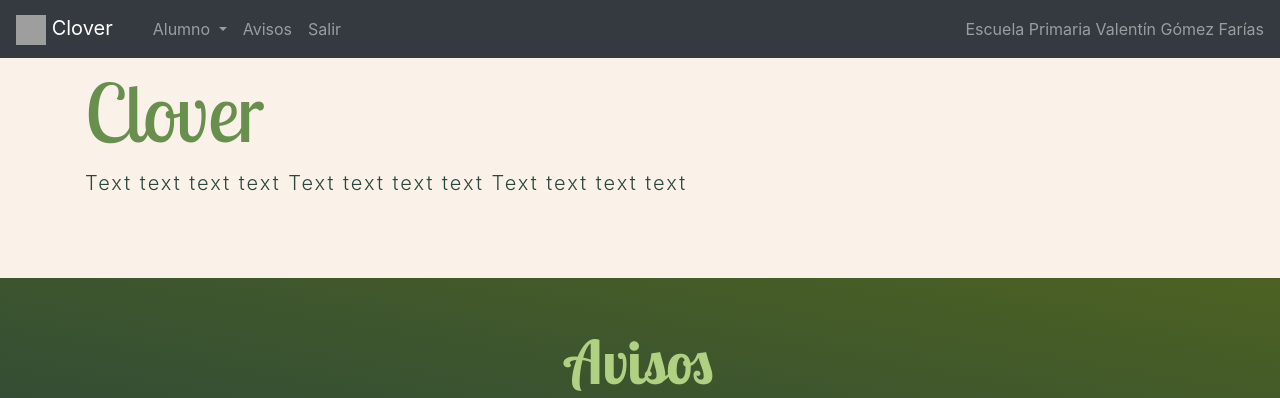
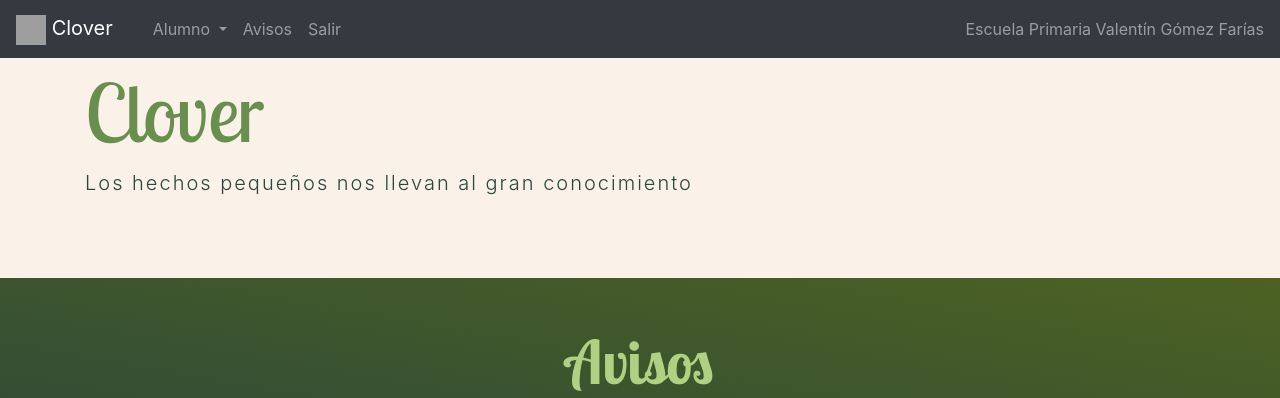
Before and after one commit to toshiyaDEG/Clover_R, a Django app: template index/templates/avisos/avisos.html in a window 1280 px wide. Shown: the top 398 px of the page. Run offline with Django 3.2, Linux system fonts and the light colour scheme; the template is opened without the code that fills it, so the values that code supplies are empty; style sheets or scripts are compiled from the project's sources; grey boxes are pictures that could not be loaded.

Commit message:
Añadiendo quote al main

```diff
--- a/index/templates/avisos/base.html
+++ b/index/templates/avisos/base.html
@@ -63,7 +63,7 @@
         <div class="jumbotron jumbotron-fluid mb-0">
             <div class="container">
                 <h1>Clover</h1>
-                <p class="lead">Text text text text Text text text text Text text text text</p>
+                <p class="lead">Los hechos pequeños nos llevan al gran conocimiento</p>
             </div>
         </div>
     </main>
--- a/materias/static/materias/css/styles.css
+++ b/materias/static/materias/css/styles.css
@@ -430,6 +430,7 @@ small {
     border-radius: 0 0 0.25rem 0.25rem;
   }
   .box-c .clover-box .clover-alu .clo-datos .clo-li {
+    width: 220px;
     border-radius: 0 0 0.25rem 0.25rem;
   }
   .box-c .clover-box .clover-alu .clo-datos .clo-li3 {
--- a/materias/static/materias/scss/styles.scss
+++ b/materias/static/materias/scss/styles.scss
@@ -410,6 +410,7 @@ button:hover {
                         border-radius: 0 0 0.25rem 0.25rem;
                     }
                     .clo-li {
+                        width:220px;
                         border-radius: 0 0 0.25rem 0.25rem;
                     }
                     .clo-li3{
--- a/materias/templates/materias/base.html
+++ b/materias/templates/materias/base.html
@@ -63,7 +63,7 @@
         <div class="jumbotron jumbotron-fluid mb-0">
             <div class="container">
                 <h1>Clover</h1>
-                <p class="lead">Text text text text Text text text text Text text text text</p>
+                <p class="lead">Los hechos pequeños nos llevan al gran conocimiento</p>
             </div>
         </div>
     </main>
--- a/materias/templates/tareas/base.html
+++ b/materias/templates/tareas/base.html
@@ -63,7 +63,7 @@
         <div class="jumbotron jumbotron-fluid mb-0">
             <div class="container">
                 <h1>Clover</h1>
-                <p class="lead">Text text text text Text text text text Text text text text</p>
+                <p class="lead">Los hechos pequeños nos llevan al gran conocimiento</p>
             </div>
         </div>
     </main>
--- a/usuarios/templates/usuarios/base.html
+++ b/usuarios/templates/usuarios/base.html
@@ -63,7 +63,7 @@
         <div class="jumbotron jumbotron-fluid mb-0">
             <div class="container">
                 <h1>Clover</h1>
-                <p class="lead">Text text text text Text text text text Text text text text</p>
+                <p class="lead">Los hechos pequeños nos llevan al gran conocimiento</p>
             </div>
         </div>
     </main>
--- a/usuarios/templates/usuarios/edit_alumno.html
+++ b/usuarios/templates/usuarios/edit_alumno.html
@@ -60,7 +60,7 @@
         <div class="jumbotron jumbotron-fluid mb-0">
             <div class="container">
                 <h1>Clover</h1>
-                <p class="lead">Text text text text Text text text text Text text text text</p>
+                <p class="lead">Los hechos pequeños nos llevan al gran conocimiento</p>
             </div>
         </div>
     </main>
--- a/usuarios/templates/usuarios/registro.html
+++ b/usuarios/templates/usuarios/registro.html
@@ -61,7 +61,7 @@
         <div class="jumbotron jumbotron-fluid mb-0">
             <div class="container">
                 <h1>Clover</h1>
-                <p class="lead">Text text text text Text text text text Text text text text</p>
+                <p class="lead">Los hechos pequeños nos llevan al gran conocimiento</p>
             </div>
         </div>
     </main>
```
Also changed, not shown: 1 other file.
